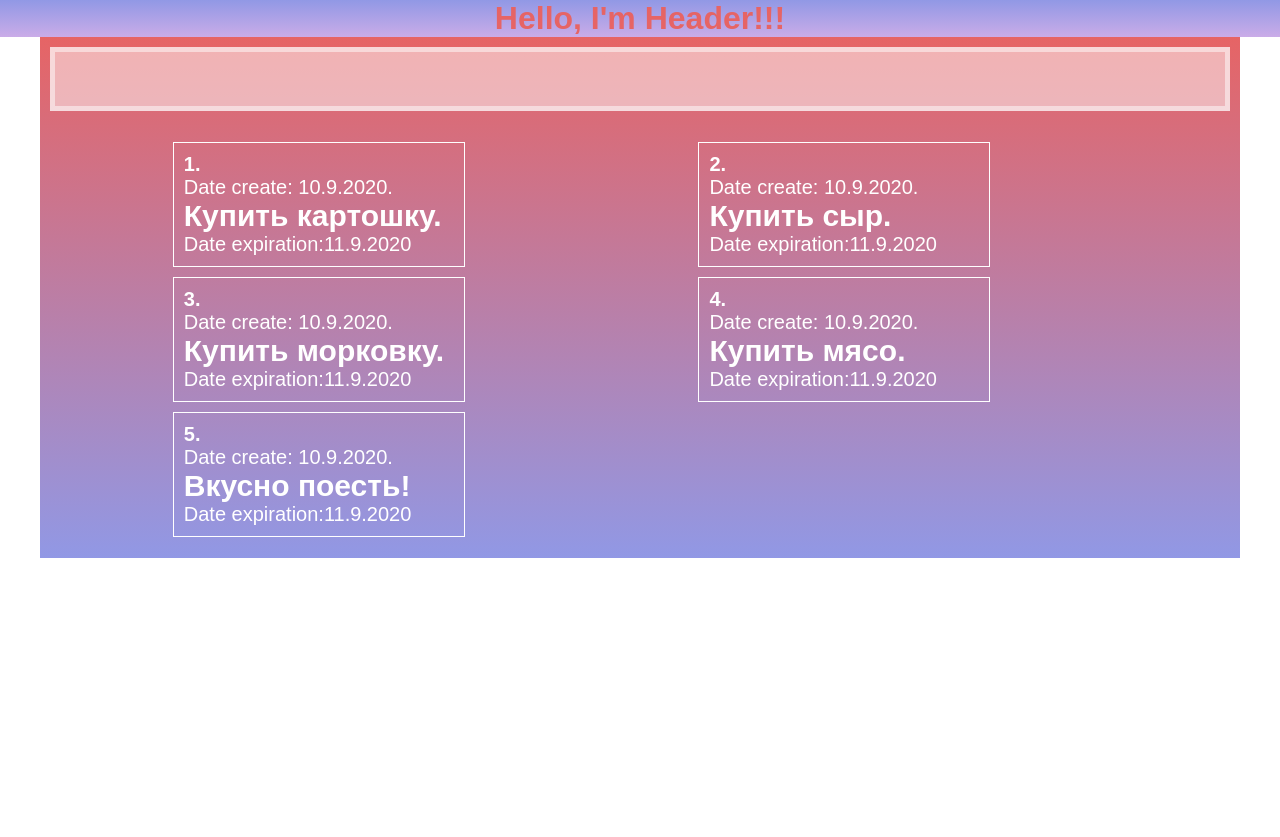
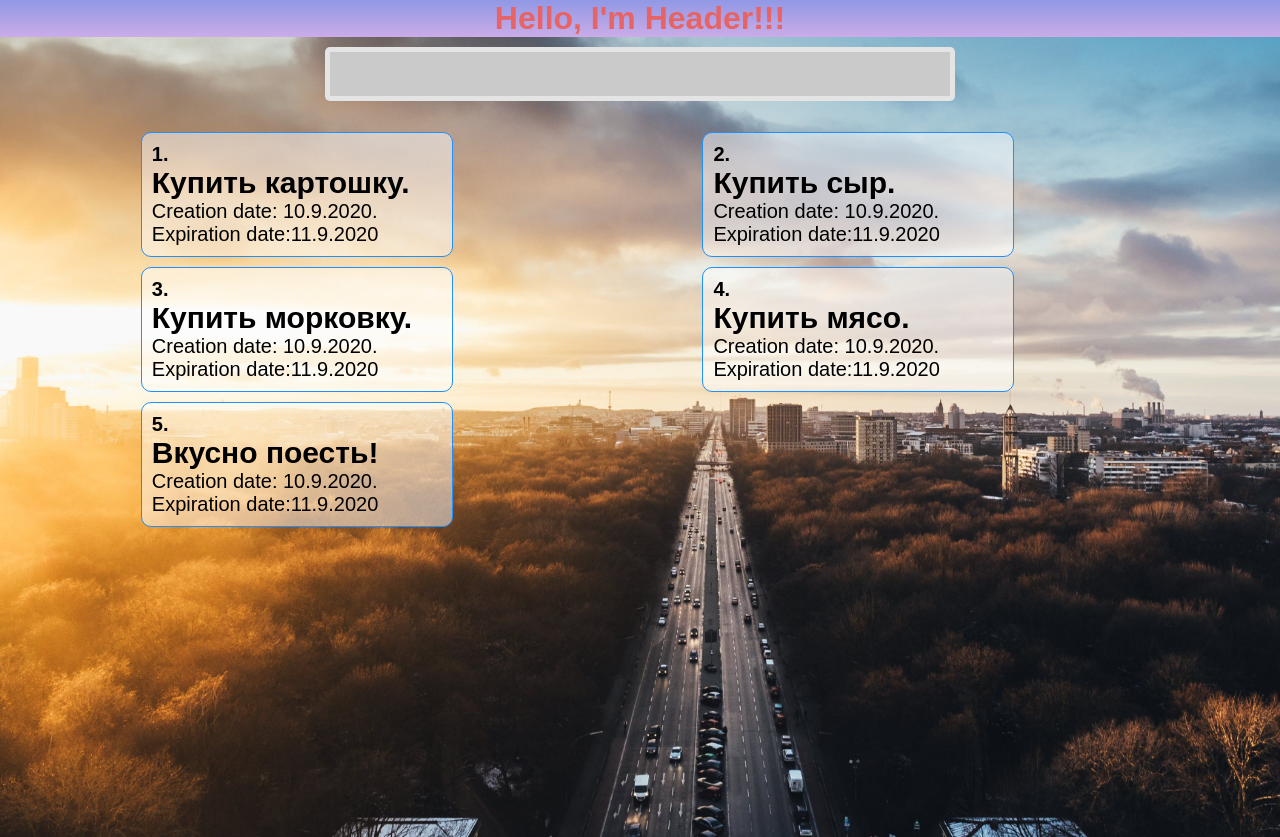
Before and after one commit to KapshukVladimir/todo-list, a plain HTML site: page index.html in a window 1280 px wide. Before the commit the page ends 800 px from the top, so only its background shows below. Drawn offline with Linux system fonts and the light colour scheme.

Commit message:
new desing and fix some issues

```diff
--- a/css/style.css
+++ b/css/style.css
@@ -2,6 +2,10 @@
     box-sizing: border-box;
     margin: 0;
     padding: 0;
+}
+body {
+
+
 }
 .h1{
     text-align: center;
@@ -11,10 +15,11 @@
 }
 .main {
     font-family: Arial, sans-serif;
-    width: 1200px;
-    height: auto;
+
+    height: 100vh;
     margin: auto;
-    background: linear-gradient(#e66465, #9198e5);
+    background: url("../images/background.jpg") no-repeat;
+    background-size: cover;
 }
 .todo-list {
     display: flex;
@@ -25,37 +30,40 @@
 }
 .tooltip {
     display: none;
-    color: darkred;
+    color: red;
     font-weight: bold;
-
+    margin-top: 10px;
+    text-align: left;
 }
 .todo-item {
     width: 25%;
     list-style: none;
-    border: 1px solid #FFFFFF;
+    border: 1px solid dodgerblue;
     padding: 10px 10px;
     overflow: hidden;
-    color: #fff;
+    color: #000000;
     font-size: 20px;
     margin: 5px 10%;
+    background: rgba(255, 255, 255, .5);
+    border-radius: 10px;
 }
 .container {
     padding: 20px;
 }
 .todo-form {
     padding: 10px;
+    display: flex;
+    flex-direction: column;
+    justify-content: center;
+    align-items: center;
 }
 .todo-form input{
-    width: 100%;
-    padding: 10px;
+    width: 50%;
+    padding: 5px;
     font-size: 30px;
     border: 5px solid rgba(255, 255, 255, .5);
-@include box-shadow(
-0 2px 2px rgba(0, 0, 0, .25) inset,
-0 2px 2px rgba(0, 0, 0, .25));
-@include border-radius(10px);
-    background: rgba(255, 255, 255, .5);
-@include appearance(none);
-    outline: none;
+    border-radius: 5px;
+    background: #cacaca;
     color: #FFF;
+
 }
--- a/js/components/input-form.component.js
+++ b/js/components/input-form.component.js
@@ -12,14 +12,16 @@ export class InputFormComponent extends AbstractComponent {
   _newTask(event) {
     if (event.keyCode === ENTER_KEY) {
       event.preventDefault();
-      let taskTitle = this.getElement().firstChild.value;
-      if (/[a-zа-я0-1]+$/i.test(taskTitle)){
-        addTask({taskTitle});
+      let taskTitle = this.getElement().firstChild;
+      if (/[a-zа-я0-1]+$/i.test(taskTitle.value)){
+        addTask({taskTitle: taskTitle.value});
         document.querySelector('.tooltip').style.display = 'none';
-        this.getElement().firstChild.value = "";
+        document.querySelector('.form-input').style.outline = "1px solid #000";
+        taskTitle.value = "";
       } else {
         document.querySelector('.tooltip').style.display = 'block';
-        this.getElement().firstChild.value = "";
+        document.querySelector('.form-input').style.outline = "1px solid red";
+        taskTitle.value = "";
       }
 
     }
--- a/js/components/todo-item.component.js
+++ b/js/components/todo-item.component.js
@@ -16,9 +16,9 @@ export class TodoItemComponent extends AbstractComponent {
                 <div class="task-number">
                     <strong>${this._id}.&nbsp</strong>
                 </div>
-                <div class="create-date">Date create: ${this._timeCreated}.</div>
                 <h2 class="task-title">${this._title}</h2>
-                <div>Date expiration:${this._timeDeadline}</div>
+                <div class="create-date">Creation date: ${this._timeCreated}.</div>
+                <div>Expiration date:${this._timeDeadline}</div>
             </li>`)
   }
 }
```
Also changed, not shown: images/background.jpg (added).
